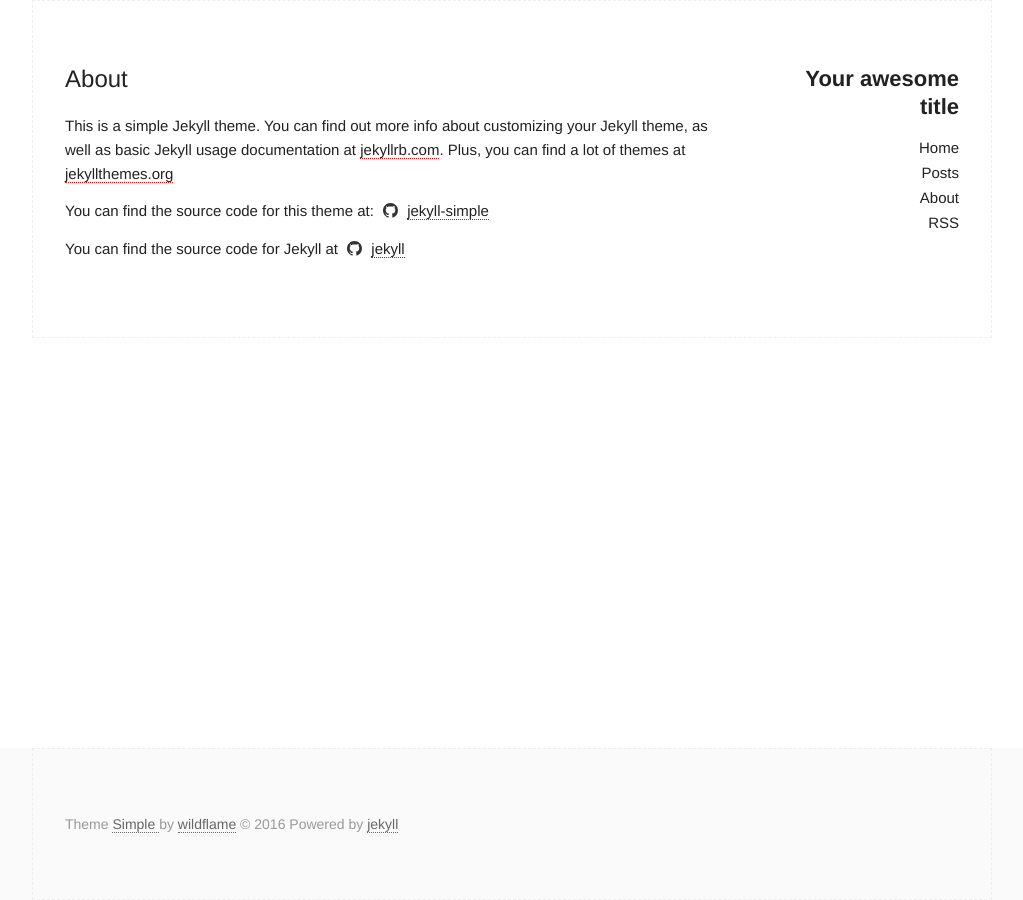
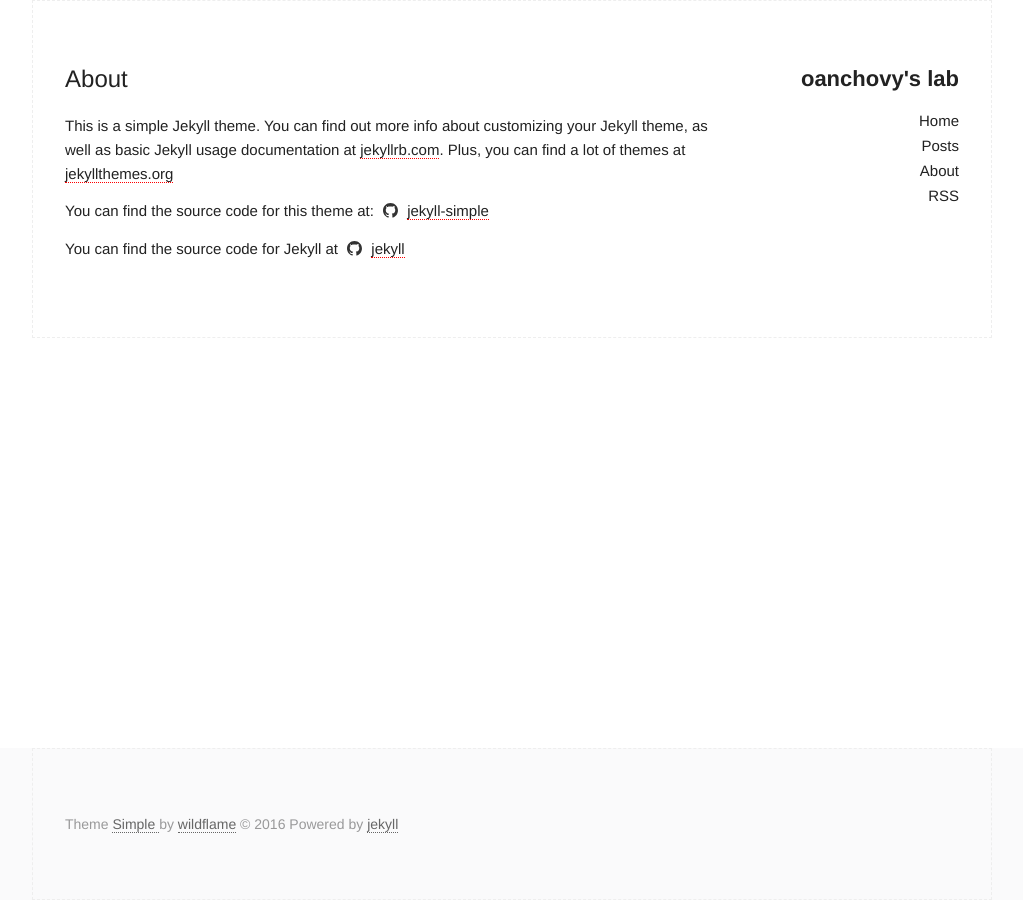
Before and after one commit to oanchovy/oanchovy.github.io, a Jekyll site: the page built from about.md, in a window 1280 px wide. Shown: the whole page, without its empty margins (128-1151 px from the left). Built offline with Jekyll 4.4.1, drawn with Linux system fonts in a browser that asks for light colours.

Commit message:
configure file modification

```diff
--- a/_config.yml
+++ b/_config.yml
@@ -13,7 +13,7 @@
 # you will see them accessed via {{ site.title }}, {{ site.email }}, and so on.
 # You can create any custom variable you would like, and they will be accessible
 # in the templates via {{ site.myvariable }}.
-title: Your awesome title
+title: oanchovy's lab
 email: your-email@example.com
 description: >- # this means to ignore newlines until "baseurl:"
   Write an awesome description for your new site here. You can edit this
```
